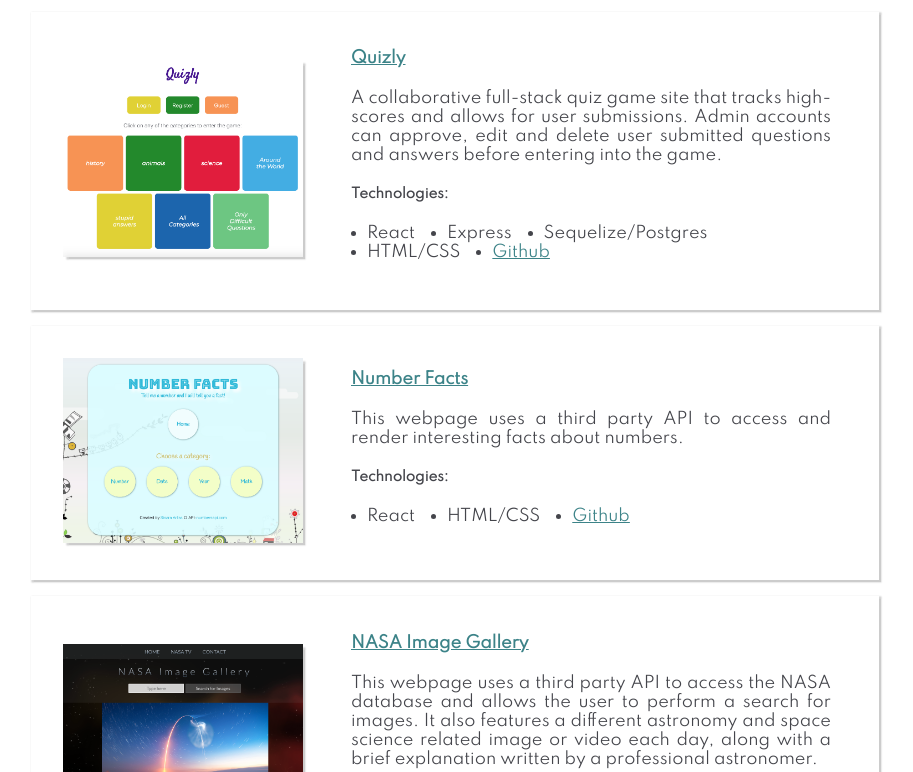
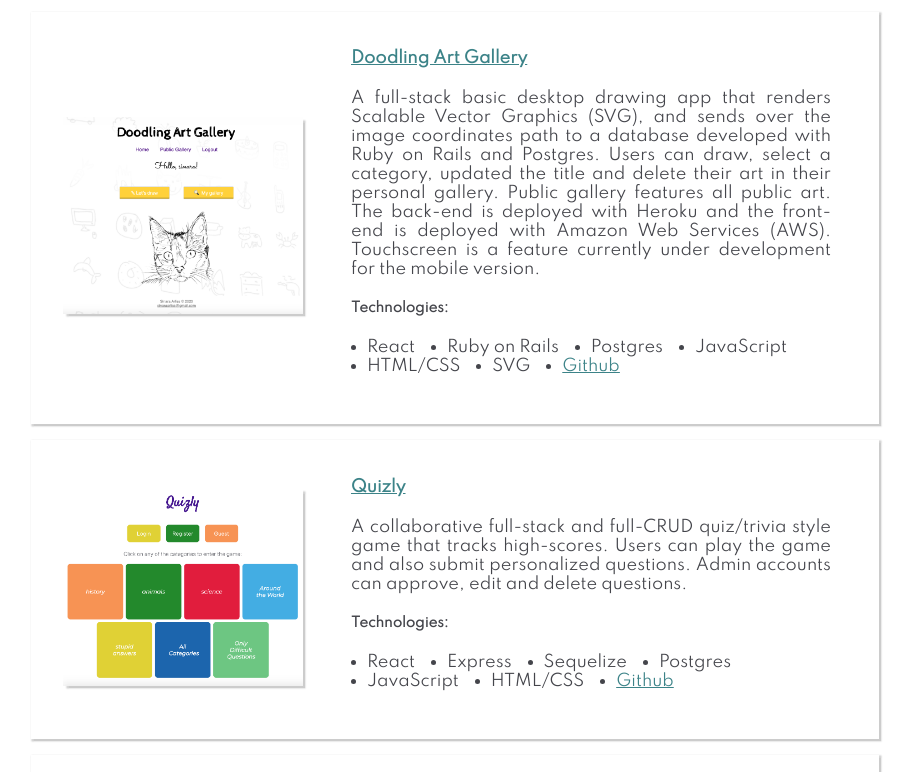
Before and after one commit to SArliss/sarliss-portfolio, a React (Create React App) app: page / in a window 1280 px wide. Shown: the part 2448-3220 px from the top of the page, without its empty margins (185-1098 px from the left). Built offline with nearby package versions, Linux system fonts and the light colour scheme.

Commit message:
Added Doodling Art Gallery project

```diff
--- a/src/Components/Projects.js
+++ b/src/Components/Projects.js
@@ -3,7 +3,7 @@ import donut from '../Images/donut.png'
 import nasa from '../Images/nasa.png'
 import numbers from '../Images/numbers.png'
 import quizly from '../Images/quizly.png'
-
+import doodling from '../Images/doodling.png'
 
 
 function Projects() {
@@ -12,6 +12,7 @@ function Projects() {
       <div className="projects-wrapper">
 
         <h3>Projects</h3>
+
 
         <section className="single-project">
           <section className="single-project-left">
@@ -23,7 +24,7 @@ function Projects() {
           </section>
 
           <section className="single-project-right">
-          <div className="project-title">
+            <div className="project-title">
               <h4>
                 <a href="http://peterpan.surge.sh/" target="_blank" rel="noopener noreferrer">Peter Pan Donuts</a>
               </h4>
@@ -31,13 +32,57 @@ function Projects() {
 
             <div className="project-description">
               <p> A collaborative project with UX designers to redesign the website of the nationally
-                renowned Brooklyn donut shop, Peter Pan Donuts. You can also see the original website <a href="http://peterpandonuts.com/" target="_blank" rel="noopener noreferrer">here</a> for comparison.</p>
+                renowned Brooklyn donut shop, Peter Pan Donuts.
+                You can also see the original website <a href="http://peterpandonuts.com/"
+                  target="_blank" rel="noopener noreferrer">here</a> for comparison.
+              </p>
 
               <h5>Technologies:</h5>
               <ul>
                 <li>React</li>
+                <li>JavaScript</li>
                 <li>HTML/CSS</li>
                 <li><a href="https://github.com/SArliss/peter-pan" target="_blank" rel="noopener noreferrer">Github</a></li>
+              </ul>
+            </div>
+          </section>
+        </section>
+
+
+        <section className="single-project">
+          <section className="single-project-left">
+            <div className="project-image">
+              <a href="http://doodles-art-gallery.s3-website-us-east-1.amazonaws.com/" target="_blank" rel="noopener noreferrer">
+                <img src={doodling} alt="Doodling Art Gallery" />
+              </a>
+            </div>
+          </section>
+
+          <section className="single-project-right">
+            <div className="project-title">
+              <h4>
+                <a href="http://doodles-art-gallery.s3-website-us-east-1.amazonaws.com/" target="_blank" rel="noopener noreferrer">Doodling Art Gallery</a>
+              </h4>
+            </div>
+
+            <div className="project-description">
+              <p>A full-stack basic desktop drawing app that renders Scalable Vector Graphics (SVG),
+                and sends over the image coordinates path to a database developed with Ruby on Rails and Postgres.
+                Users can draw, select a category, updated the title and delete their art in their personal gallery.
+                Public gallery features all public art. The back-end is deployed with Heroku
+                and the front-end is deployed with Amazon Web Services (AWS).
+                Touchscreen is a feature currently under development for the mobile version.
+              </p>
+
+              <h5>Technologies:</h5>
+              <ul>
+                <li>React</li>
+                <li>Ruby on Rails</li>
+                <li>Postgres</li>
+                <li>JavaScript</li>
+                <li>HTML/CSS</li>
+                <li>SVG</li>
+                <li><a href="https://github.com/SArliss/doodling-art-gallery" target="_blank" rel="noopener noreferrer">Github</a></li>
               </ul>
             </div>
           </section>
@@ -54,27 +99,31 @@ function Projects() {
           </section>
 
           <section className="single-project-right">
-          <div className="project-title">
+            <div className="project-title">
               <h4>
                 <a href="http://quizly.surge.sh/" target="_blank" rel="noopener noreferrer">Quizly</a>
               </h4>
             </div>
 
             <div className="project-description">
-              <p> A collaborative full-stack quiz game site that tracks high-scores and allows for user submissions. Admin accounts can approve, edit and delete user submitted questions and answers before entering into the game.</p>
+              <p> A collaborative full-stack and full-CRUD quiz/trivia style game that tracks high-scores.
+                Users can play the game and also submit personalized questions.
+                Admin accounts can approve, edit and delete questions.
+              </p>
 
               <h5>Technologies:</h5>
               <ul>
                 <li>React</li>
                 <li>Express</li>
-                <li>Sequelize/Postgres</li>
+                <li>Sequelize</li>
+                <li>Postgres</li>
+                <li>JavaScript</li>
                 <li>HTML/CSS</li>
                 <li><a href="https://github.com/Tambini/quizly" target="_blank" rel="noopener noreferrer">Github</a></li>
               </ul>
             </div>
           </section>
         </section>
-
 
 
         <section className="single-project">
@@ -87,7 +136,7 @@ function Projects() {
           </section>
 
           <section className="single-project-right">
-          <div className="project-title">
+            <div className="project-title">
               <h4>
                 <a href="http://numbersandfacts.surge.sh/" target="_blank" rel="noopener noreferrer">Number Facts</a>
               </h4>
@@ -98,13 +147,13 @@ function Projects() {
               <h5>Technologies:</h5>
               <ul>
                 <li>React</li>
+                <li>JavaScript</li>
                 <li>HTML/CSS</li>
                 <li><a href="https://github.com/SArliss/number-facts" target="_blank" rel="noopener noreferrer">Github</a></li>
               </ul>
             </div>
           </section>
         </section>
-
 
 
         <section className="single-project">
@@ -117,14 +166,17 @@ function Projects() {
           </section>
 
           <section className="single-project-right">
-          <div className="project-title">
+            <div className="project-title">
               <h4>
                 <a href="http://nasaimages.surge.sh/" target="_blank" rel="noopener noreferrer">NASA Image Gallery</a>
               </h4>
             </div>
 
             <div className="project-description">
-              <p>This webpage uses a third party API to access the NASA database and allows the user to perform a search for images. It also features a different astronomy and space science related image or video each day, along with a brief explanation written by a professional astronomer.</p>
+              <p>This webpage uses a third party API to access the NASA database and allows the user to perform a search for images.
+                It also features a different astronomy science related image or video each day, along with a brief explanation
+                written by a professional astronomer.
+              </p>
               <h5>Technologies:</h5>
               <ul>
                 <li>JavaScript</li>
```
Also changed, not shown: src/Images/doodling.png (added).
